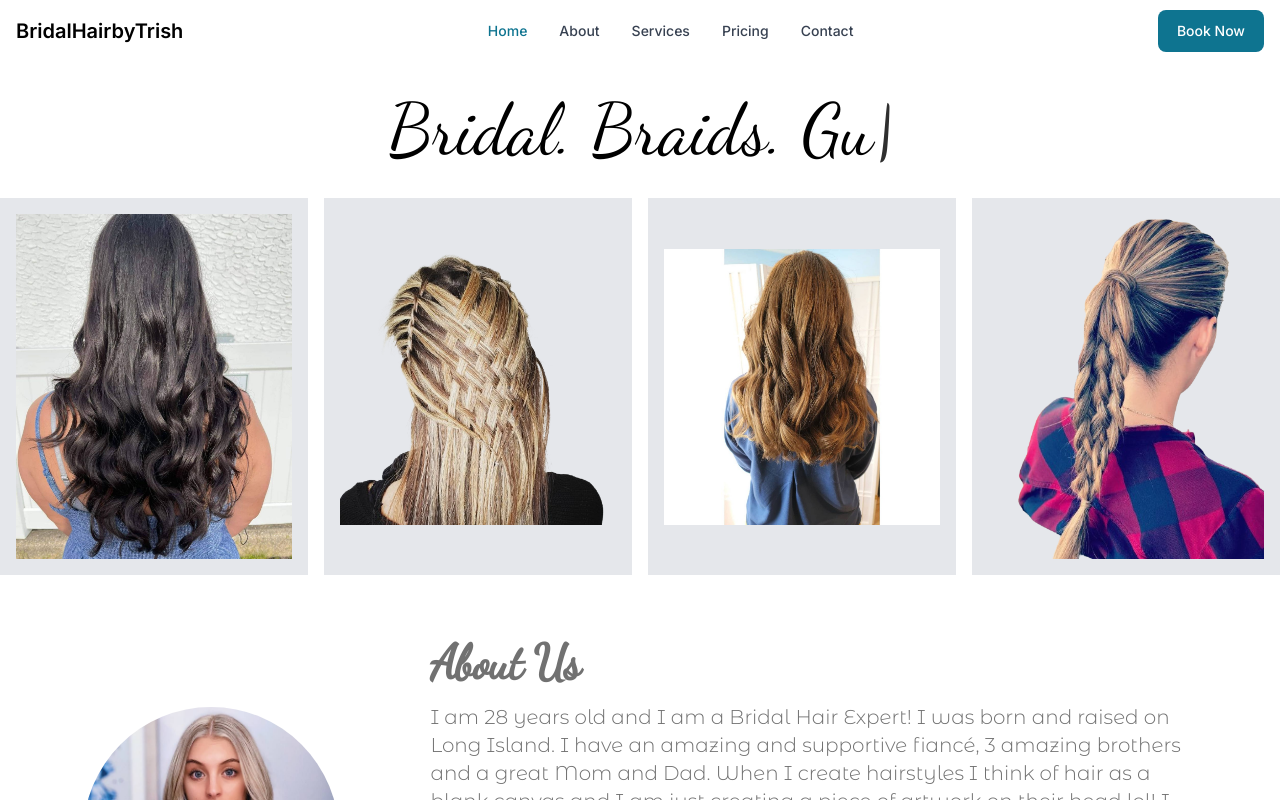
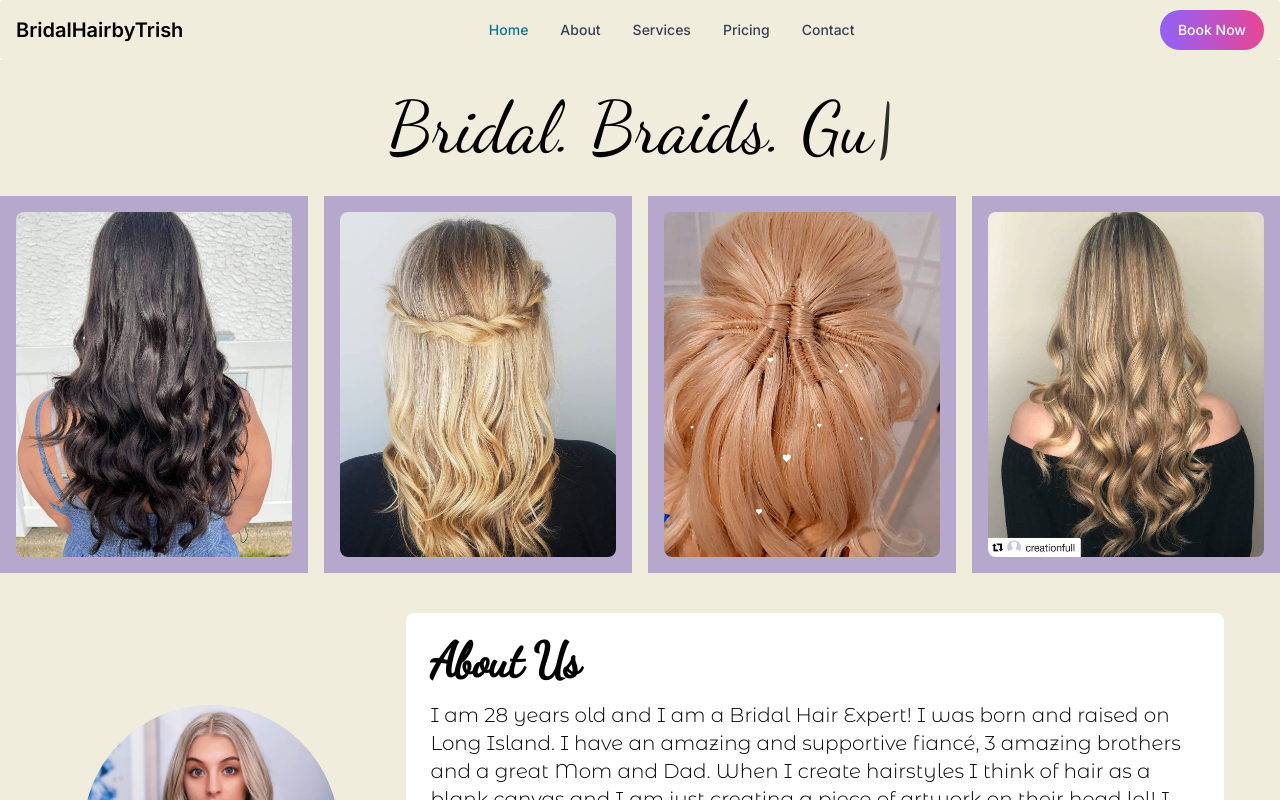
Before and after one commit to adonisjoe/bridal-site, a React (Vite) app: page / in a window 1280 px wide. Shown: the top 800 px of the page. Built offline with nearby package versions, Linux system fonts and the light colour scheme; a web font is replaced by a local one.

Commit message:
fix bug in the home screen

```diff
--- a/src/App.css
+++ b/src/App.css
@@ -8,7 +8,7 @@ header {
   z-index: 10001 !important;
 }
 .btn-primary {
-  @apply px-7 py-2 bg-brandPrimary text-white rounded hover:bg-neutralGrey transition-all duration-300 hover:-translate-y-4;
+  @apply px-7 py-2 bg-tertiaryColor text-white rounded hover:bg-colorGrey transition-all duration-300 hover:-translate-y-4;
 }
 
 .hero-container {
--- a/src/components/Faq.jsx
+++ b/src/components/Faq.jsx
@@ -4,7 +4,7 @@ import hero11 from '../assets/imgs/braid-11.jpg';
 
 const Faq = () => {
   return (
-    <div className='w-full h-full flex flex-col-reverse lg:flex-row items-center lg:items-center lg:gap-20 justify-center lg:my-32 px-5 lg:px-10'>
+    <div className='flex flex-col-reverse items-center lg:px-20 py-10 lg:flex-row justify-center md:items-center gap-4 lg:gap-10'>
       <div className='w-full md:w-1/1 my-10'>
         <h5 className='text-5xl text-center lg:text-left mb-10  font-bold tracking-tight font-fontScript text-neutralGrey dark:text-white'>
           FAQ
--- a/src/components/Home.jsx
+++ b/src/components/Home.jsx
@@ -1,9 +1,9 @@
 import React from 'react';
 import { useTypewriter, Cursor } from 'react-simple-typewriter';
 import hero from '../assets/imgs/braid-9.png';
-import hero1 from '../assets/imgs/braid-4.png';
-import hero2 from '../assets/imgs/braid-2.png';
-import hero3 from '../assets/imgs/braid-7.jpg';
+import hero1 from '../assets/imgs/braid-5.jpg';
+import hero2 from '../assets/imgs/braid-1.jpg';
+import hero3 from '../assets/imgs/braid-8.jpg';
 import hero4 from '../assets/imgs/braid-6.jpg';
 import hero5 from '../assets/imgs/braid-10.jpg';
 
@@ -14,28 +14,44 @@ const Home = () => {
   });
 
   return (
-    <div className=''>
-      <h1 className='mt-8 mb-8 text-center text-4xl md:text-5xl lg:text-6xl xl:text-7xl font-fontScript'>
+    <div className='bg-primaryColor'>
+      <h1 className='pt-8 pb-8 text-center text-4xl md:text-5xl lg:text-6xl xl:text-7xl font-fontScript'>
         {text}
 
         <Cursor />
       </h1>
 
       <div className='grid grid-cols-2  md:grid-cols-2  md:gap-4 lg:grid-cols-4 gap-4'>
-        <div className='bg-gray-200 w-fit p-4 flex items-center justify-center'>
-          <img src={hero4} alt='Image 3' className='max-w-full h-auto ' />
+        <div className='bg-colorFrame w-fit p-4 flex items-center justify-center'>
+          <img
+            src={hero4}
+            alt='Image 3'
+            className='rounded-lg max-w-full h-auto '
+          />
         </div>
 
-        <div className='bg-gray-200 p-4 flex items-center justify-center'>
-          <img src={hero1} alt='Image 3' className='max-w-full h-auto' />
+        <div className='bg-colorFrame p-4 flex items-center justify-center'>
+          <img
+            src={hero1}
+            alt='Image 3'
+            className='rounded-lg max-w-full h-auto'
+          />
         </div>
 
-        <div className='bg-gray-200  p-4 flex items-center justify-center'>
-          <img src={hero3} alt='Image 3' className='max-w-full w-fit h-auto' />
+        <div className='bg-colorFrame  p-4 flex items-center justify-center'>
+          <img
+            src={hero3}
+            alt='Image 3'
+            className='rounded-lg max-w-full w-fit h-auto'
+          />
         </div>
 
-        <div className='bg-gray-200 p-4 flex items-center justify-center'>
-          <img src={hero2} alt='Image 3' className='max-w-full h-auto' />
+        <div className='bg-colorFrame p-4 flex items-center justify-center'>
+          <img
+            src={hero2}
+            alt='Image 3'
+            className='rounded-lg max-w-full h-auto'
+          />
         </div>
       </div>
     </div>
--- a/src/components/Navbar.jsx
+++ b/src/components/Navbar.jsx
@@ -4,14 +4,16 @@ import { Button, Navbar } from 'flowbite-react';
 
 function Nav() {
   return (
-    <Navbar fluid rounded>
+    <Navbar fluid rounded className='bg-primaryColor'>
       <Navbar.Brand href='https://flowbite-react.com'>
         <span className='self-center whitespace-nowrap text-xl font-semibold dark:text-white'>
           BridalHairbyTrish
         </span>
       </Navbar.Brand>
       <div className='flex md:order-2'>
-        <Button>Book Now</Button>
+        <Button gradientDuoTone='purpleToPink' pill>
+          Book Now
+        </Button>
         <Navbar.Toggle />
       </div>
       <Navbar.Collapse>
--- a/src/components/Services.jsx
+++ b/src/components/Services.jsx
@@ -6,7 +6,7 @@ import hero5 from '../assets/imgs/braid-10.jpg';
 
 const Services = () => {
   return (
-    <div className='md:px-14 px-4 py-16 md:py-10 max-w-screen-2xl mx-auto '>
+    <div className='md:px-14 px-4 py-16 md:py-10 max-w-screen-2xl mx-auto bg-primaryColor'>
       <div className=' flex flex-col lg:flex-row justify-center text-center md:items-center gap-4 lg:gap-10'>
         <div className='flex items-center flex-col mx-auto justify-between w-52 h-52 sm:w-60 sm:h-60 md:w-80 md:h-80 lg:w-64 lg:h-64 rounded-full overflow-hidden'>
           <img
--- a/tailwind.config.js
+++ b/tailwind.config.js
@@ -9,14 +9,15 @@ export default {
   theme: {
     extend: {
       colors: {
-        neutralSilver: '#ESF7FA',
-        secondaryColor: '#F0EDDC',
-        neutralDGrey: ' #4D4D4D',
-        brandPrimary: '#F7347C',
-        neutralGrey: '#717171',
+        tertiaryColor: '#EF6236',
+        secondaryColor: '#2F7155',
+        primaryColorLight: '#f5f3e9',
+        primaryColor: '#F0EDDD',
+        colorFrame: '#B6A8CC',
+        colorGrey: '#4D4D4D',
         neutralGreyLight: '#919191',
-        gray900: '#18191f',
-        gray900Bg: 'rgba(0, 0, 0, .7)',
+        colorWhite: '#fff',
+        colorDark: '#000',
       },
       fontFamily: {
         fontScript: ['Dancing Script', 'cursive'],
```
